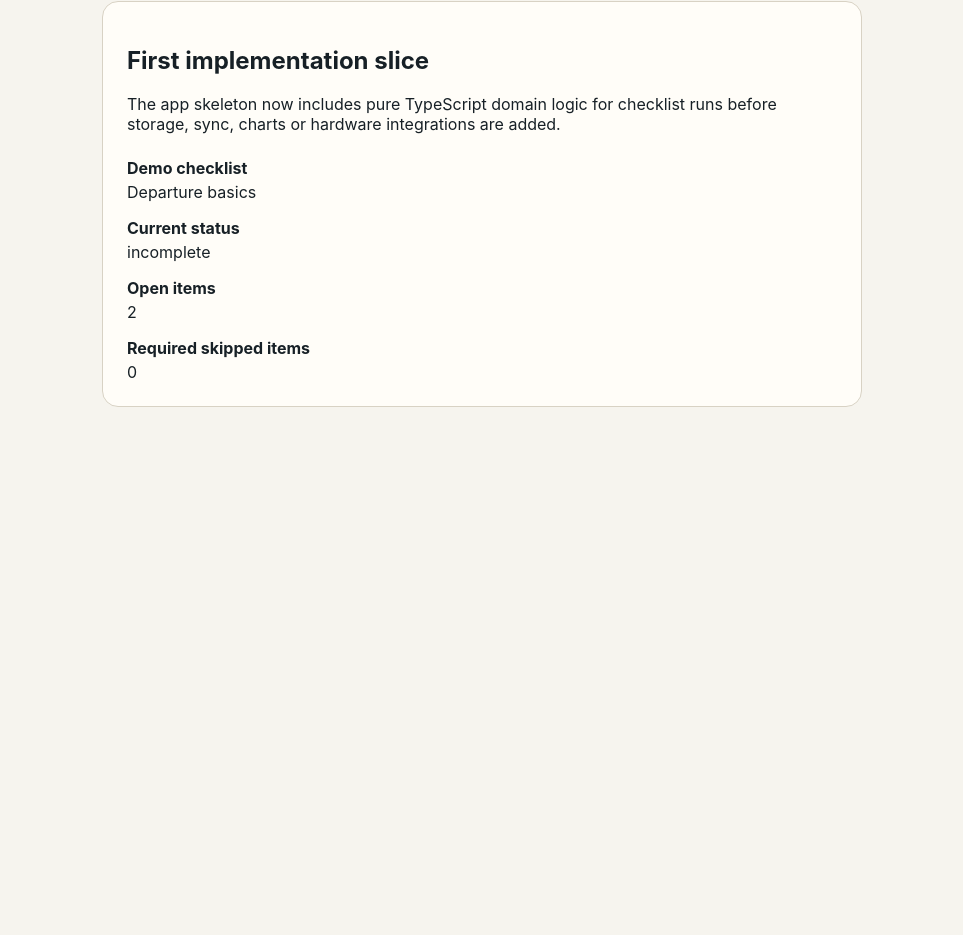
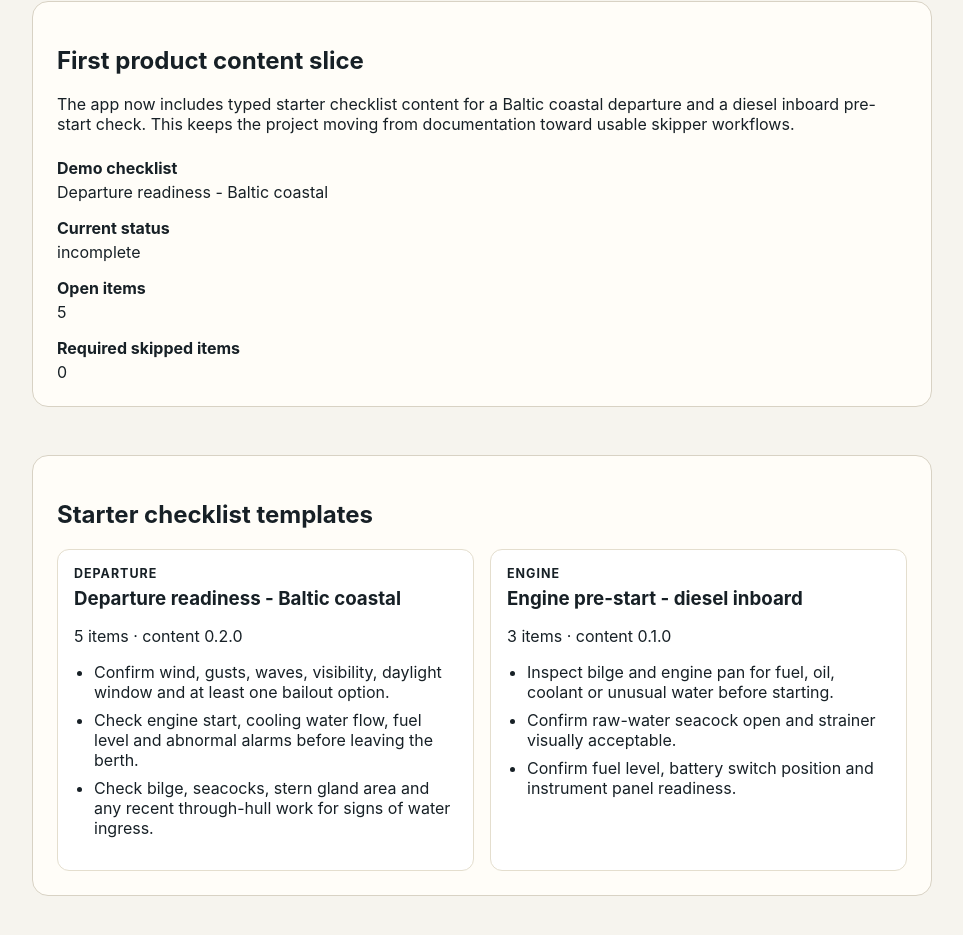
Before and after one commit to polimux/Nautikool, a SvelteKit app: page / in a window 1280 px wide. Shown: the part 339-1274 px from the top of the page, without its empty margins (158-1121 px from the left). Before the commit the page ends 810 px from the top, so only its background shows below. Built offline with nearby package versions, Linux system fonts and the light colour scheme.

Commit message:
feat: show starter checklist content on landing page

```diff
--- a/src/routes/+page.svelte
+++ b/src/routes/+page.svelte
@@ -1,44 +1,13 @@
 <script lang="ts">
+  import { departureReadinessTemplate, enginePreStartTemplate } from '$lib/content/checklistTemplates';
   import { createChecklistRun, summarizeChecklistRun } from '$lib/domain/checklists';
-  import type { ChecklistTemplate } from '$lib/domain/types';
 
-  const departureTemplate: ChecklistTemplate = {
-    id: 'checklist-template:departure-basics',
-    title: 'Departure basics',
-    category: 'departure',
-    vesselSpecific: false,
-    safetyCritical: true,
-    assumptions: [
-      {
-        id: 'assumption:weather-reviewed',
-        statement: 'The skipper has reviewed a current forecast before departure.',
-        source: 'user',
-        confidence: 'medium',
-        safetyImpact: 'high'
-      }
-    ],
-    items: [
-      {
-        id: 'item:seacocks',
-        text: 'Check seacocks and bilge.',
-        required: true,
-        warningIfSkipped: 'Skipping seacocks and bilge removes an important flooding check.'
-      },
-      {
-        id: 'item:weather',
-        text: 'Confirm weather, wind, gusts and bailout options.',
-        required: true,
-        warningIfSkipped: 'Skipping the weather review should prevent a clean departure status.'
-      }
-    ],
-    contentVersion: '0.1.0'
-  };
-
-  const run = createChecklistRun(departureTemplate, {
+  const run = createChecklistRun(departureReadinessTemplate, {
     id: 'checklist-run:demo',
     vesselId: 'vessel:demo'
   });
-  const summary = summarizeChecklistRun(departureTemplate, run);
+  const summary = summarizeChecklistRun(departureReadinessTemplate, run);
+  const starterTemplates = [departureReadinessTemplate, enginePreStartTemplate];
 </script>
 
 <svelte:head>
@@ -58,15 +27,16 @@
   </p>
 
   <section aria-labelledby="slice-title">
-    <h2 id="slice-title">First implementation slice</h2>
+    <h2 id="slice-title">First product content slice</h2>
     <p>
-      The app skeleton now includes pure TypeScript domain logic for checklist runs before storage,
-      sync, charts or hardware integrations are added.
+      The app now includes typed starter checklist content for a Baltic coastal departure and a
+      diesel inboard pre-start check. This keeps the project moving from documentation toward
+      usable skipper workflows.
     </p>
     <dl>
       <div>
         <dt>Demo checklist</dt>
-        <dd>{departureTemplate.title}</dd>
+        <dd>{departureReadinessTemplate.title}</dd>
       </div>
       <div>
         <dt>Current status</dt>
@@ -82,6 +52,24 @@
       </div>
     </dl>
   </section>
+
+  <section aria-labelledby="templates-title">
+    <h2 id="templates-title">Starter checklist templates</h2>
+    <div class="template-list">
+      {#each starterTemplates as template}
+        <article>
+          <p class="template-category">{template.category}</p>
+          <h3>{template.title}</h3>
+          <p>{template.items.length} items · content {template.contentVersion}</p>
+          <ul>
+            {#each template.items.slice(0, 3) as item}
+              <li>{item.text}</li>
+            {/each}
+          </ul>
+        </article>
+      {/each}
+    </div>
+  </section>
 </main>
 
 <style>
@@ -94,7 +82,7 @@
   }
 
   main {
-    max-width: 760px;
+    max-width: 900px;
     margin: 0 auto;
     padding: 4rem 1.5rem;
   }
@@ -140,4 +128,37 @@
   dd {
     margin: 0.25rem 0 0;
   }
+
+  .template-list {
+    display: grid;
+    grid-template-columns: repeat(auto-fit, minmax(260px, 1fr));
+    gap: 1rem;
+  }
+
+  article {
+    padding: 1rem;
+    border: 1px solid #e4dece;
+    border-radius: 0.75rem;
+    background: #ffffff;
+  }
+
+  h3 {
+    margin: 0.35rem 0 0.5rem;
+  }
+
+  ul {
+    padding-left: 1.25rem;
+  }
+
+  li + li {
+    margin-top: 0.5rem;
+  }
+
+  .template-category {
+    margin: 0;
+    font-size: 0.78rem;
+    font-weight: 700;
+    letter-spacing: 0.08em;
+    text-transform: uppercase;
+  }
 </style>
```
